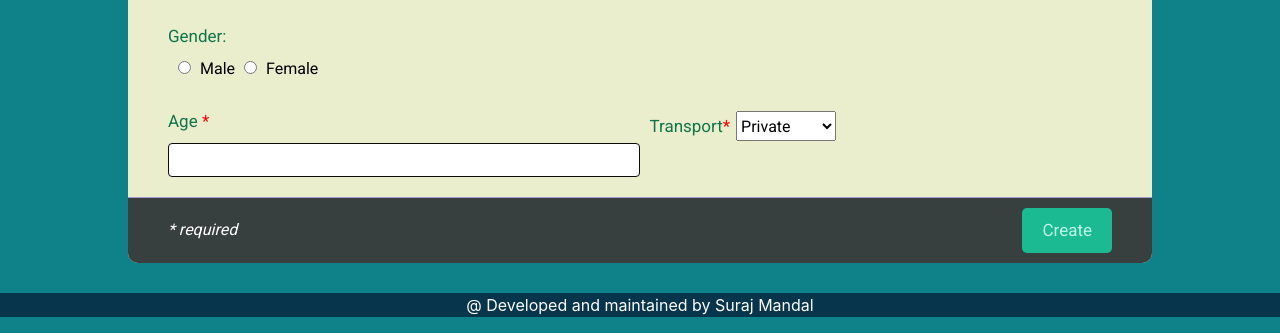
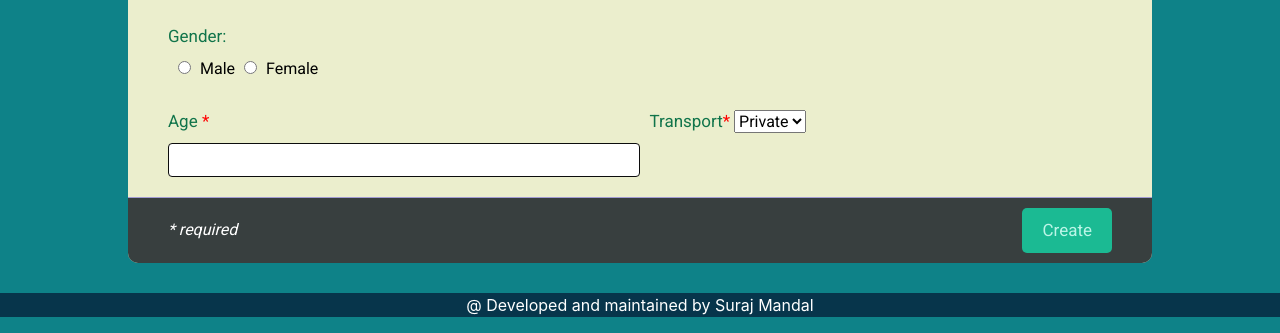
Before and after one commit to srm1071/crowdsource1, a Django app: page /register in a window 1280 px wide. Shown: the part 1663-1996 px from the top of the page. Run offline with Django 3.2, Linux system fonts and the light colour scheme; some libraries are stand-ins or nearby versions.

Commit message:
Update register.html

```diff
--- a/template/register.html
+++ b/template/register.html
@@ -88,17 +88,7 @@
   }
 
 
- select {
-   min-width: 100px;
-   width:auto;
-    margin: 2px;
-    height: 30px;
-  }
 
-  select:focus {
-    width: auto;
-    height: 30px;
-  }
   .horizontal-group .left {
     float: left;
     width: 50%;
```
